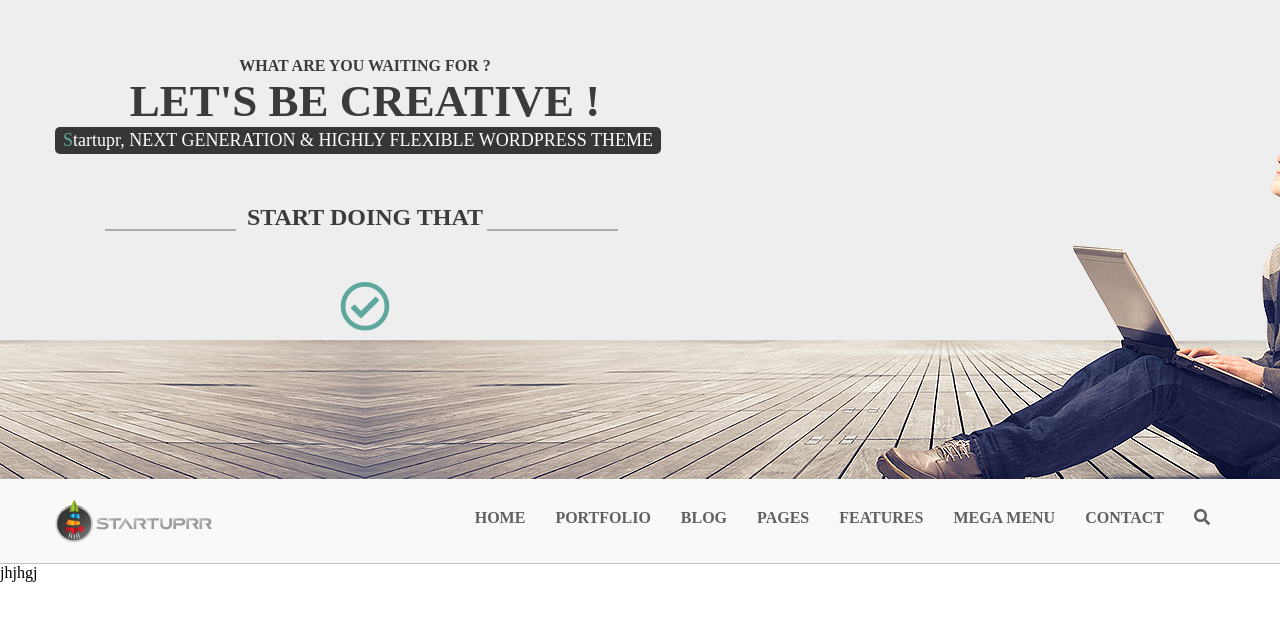
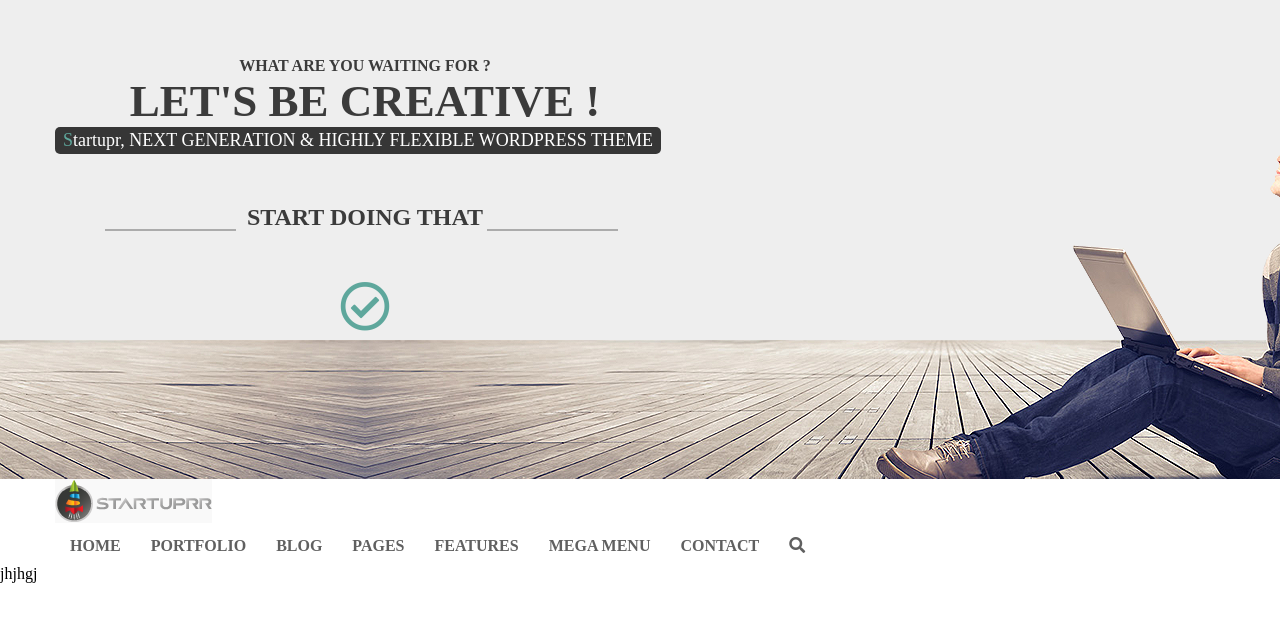
Before and after one commit to BrikBazyko/STARTUPRR, a website: page index.html in a window 1280 px wide. Shown: the part 141-762 px from the top of the page. Drawn offline with Linux system fonts and the light colour scheme.

Commit message:
15:40 05.08.19

```diff
--- /dev/null
+++ b/scss/b/_header.scss
@@ -0,0 +1,11 @@
+.header{
+  background: #f9f9f9;
+  display: flex;
+  justify-content: space-between;
+  padding: 20px;
+  border-bottom: 1px solid silver;
+  &__menu{
+    display: flex;
+    justify-content: space-between;
+  }
+}
--- a/scss/base.scss
+++ b/scss/base.scss
@@ -35,3 +35,7 @@ h1{
   color: #5ea79c;
   margin-top: 50px;
 }
+a{
+  text-decoration: none;
+  color: #606060;
+}
--- a/scss/style.scss
+++ b/scss/style.scss
@@ -4,21 +4,3 @@
 @import "base";
 @import "b/text";
 @import "b/menu";
-
-.header{
-  background: #f9f9f9;
-  display: flex;
-  justify-content: space-between;
-  padding: 20px;
-  border-bottom: 1px solid silver;
-}
-
-a{
-  text-decoration: none;
-  color: #606060;
-}
-
-.header__menu{
-  display: flex;
-  justify-content: space-between;
-}
```
Also changed, not shown: package.json (+10 -2 lines), css/style.css.
